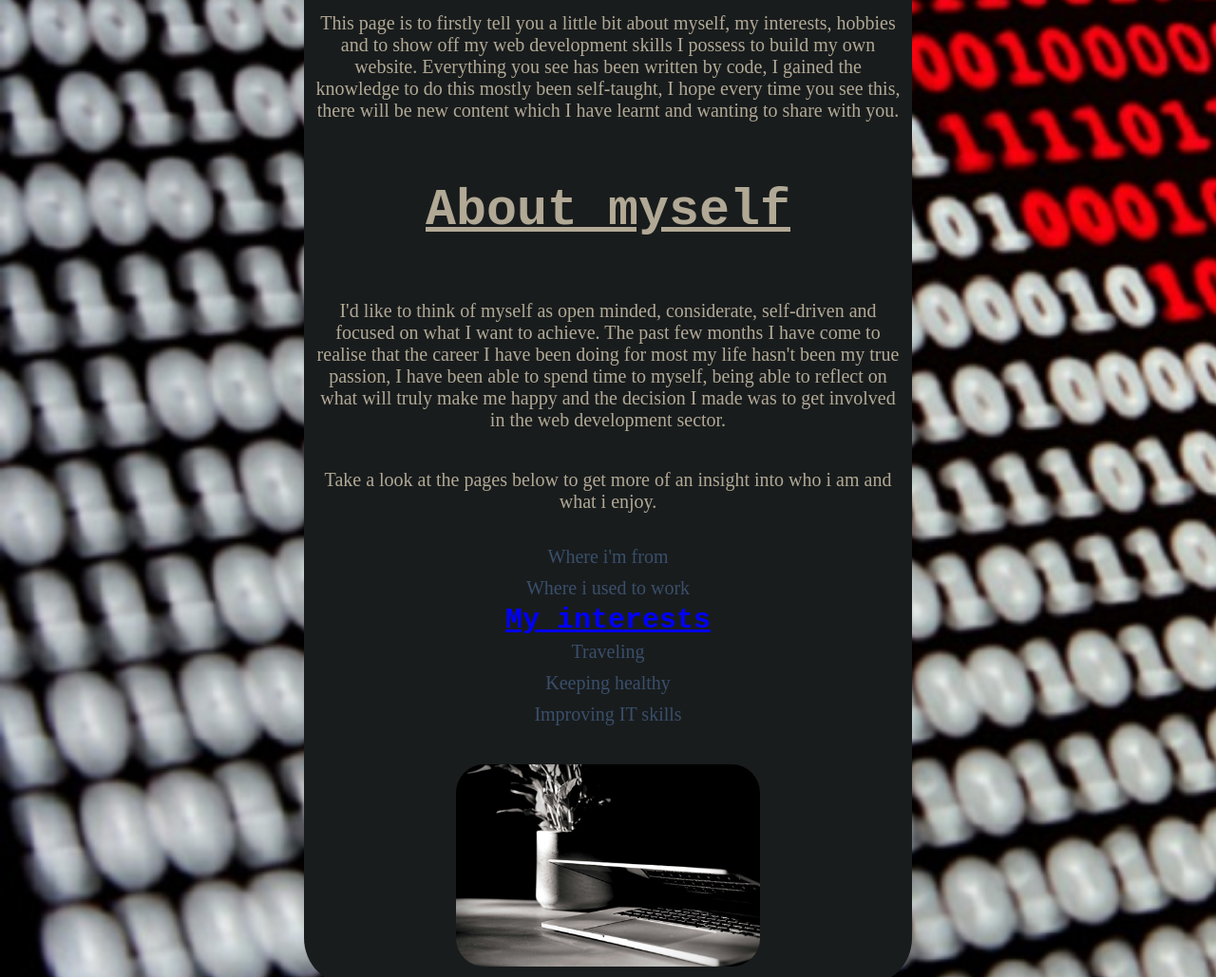
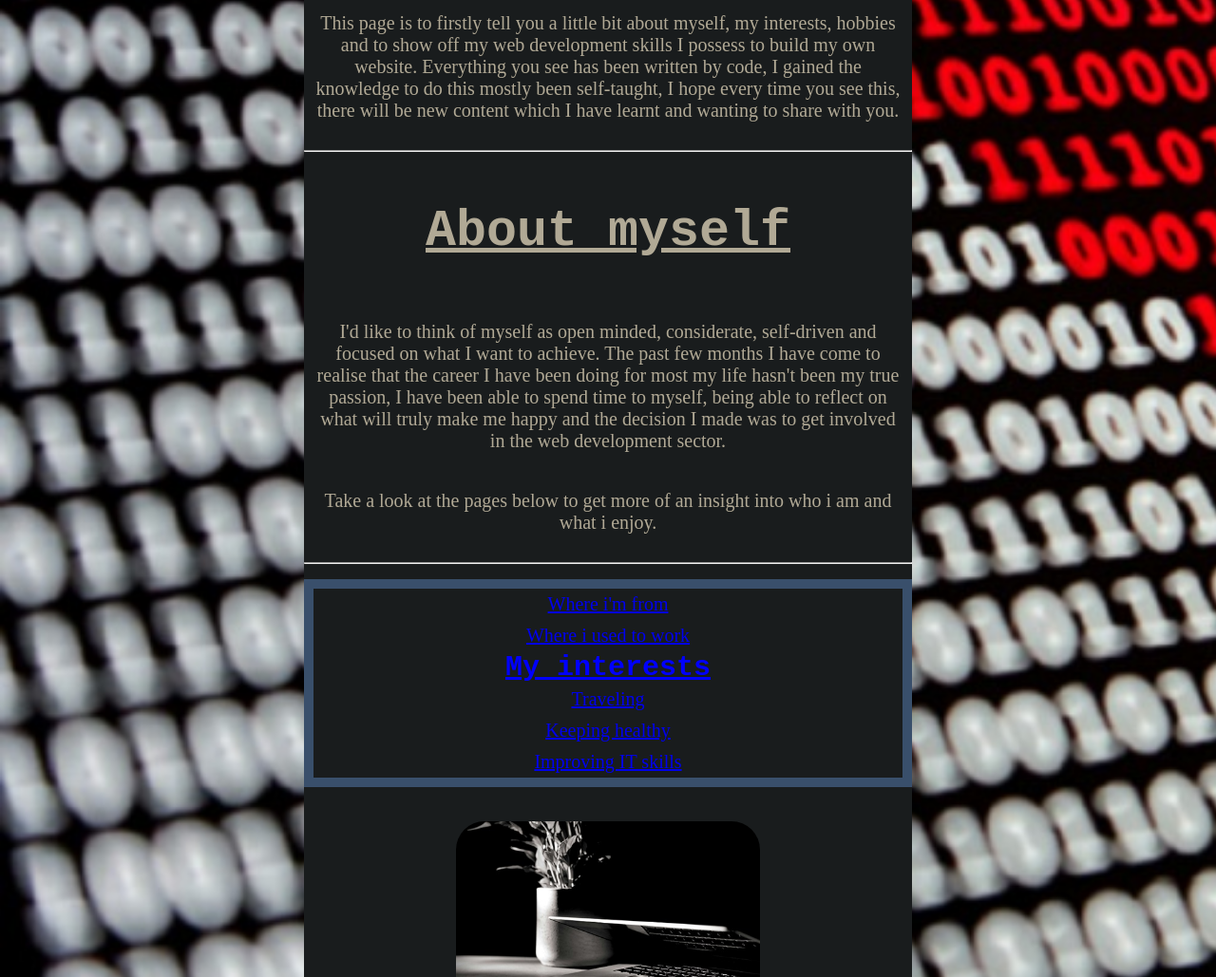
Before and after one commit to alanlp93/First-site-, a plain HTML site: page mainpage/index.html in a window 1280 px wide. Shown: the part 689-1718 px from the top of the page at 95% size. Drawn offline with Linux system fonts and the light colour scheme.

Commit message:
3rd commit

```diff
--- a/mainpage/index.html
+++ b/mainpage/index.html
@@ -1,5 +1,5 @@
 <!DOCTYPE html>
-<html lang="en">
+<html lang="en-en">
 <head>
     <meta charset="utf-8">
     <meta name="viewport" content="width=device-width, initial-scale=1.0">
@@ -19,16 +19,19 @@
 
   <h1>My page </h1>
 
-
   <h2> Intro about myself </h2>
 
      <p> This page is to firstly tell you a little bit about myself, my interests, hobbies and to show off my web development skills I possess to build my own website. Everything you see has been written by code, I gained the knowledge to do this mostly been self-taught, I hope every time you see this, there will be new content which I have learnt and wanting to share with you.  </p>
+
+<hr>
 
   <h2> About myself </h2>
 
     <p>I'd like to think of myself as open minded, considerate, self-driven and focused on what I want to achieve. The past few months I have come to realise that the career I have been doing for most my life hasn't been my true passion, I have been able to spend time to myself, being able to reflect on what will truly make me happy and the decision I made was to get involved in the web development sector. </p>
 
     <p> Take a look at the pages below to get more of an insight into who i am and what i enjoy. </p>
+
+<hr>
 
     <nav>
       <ul>
@@ -47,6 +50,9 @@
       </ul>
     </nav>
 
+
+
+
     <img class="footerimg" src="../mainpage/images/headerimg500x333.jpg" alt="a picture of a laptop" >
     </div>
 
--- a/mainpage/style.css
+++ b/mainpage/style.css
@@ -51,10 +51,14 @@ nav ul li {
     padding:5px;
     color: rgb(57, 79, 107);}
 
-a {
+nav ul {
+    padding: 0;
+    border-color: black;
     text-decoration: none;
-    color: rgb(57, 79, 107);}
-
+    color: rgb(57, 79, 107);
+    border: 10px;
+    border-style: solid;
+    border-start-end-radius:un;}
 
 
 .footerimg {
@@ -66,11 +70,9 @@ a {
     padding:20px}
 
 .interests {
+    padding: 0;
     font-weight: bold;
     font-family:'Courier New', Courier, monospace;
     color: blue;
     text-decoration: underline;
-    font-size: 30px;
-    padding: 0;}
-
-ul {padding: 0;}
+    font-size: 30px;}
```
